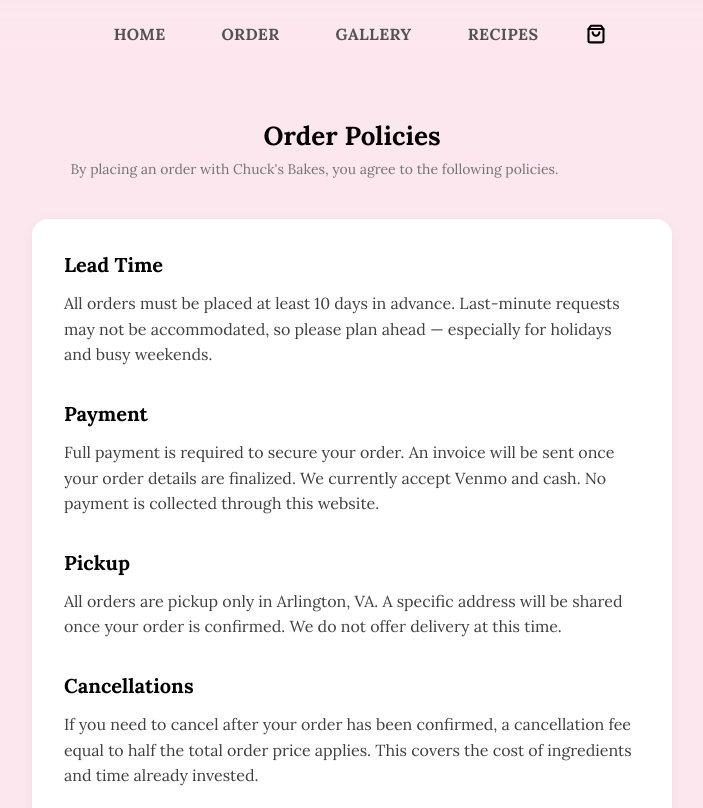
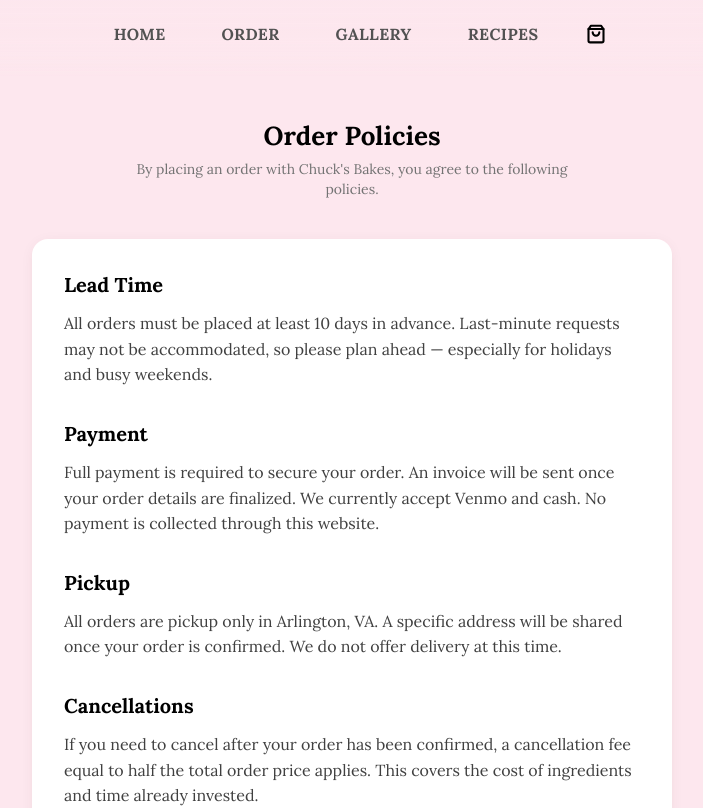
Before and after one commit to calebabraham21/chucks-bakes, a React (Vite) app: page /policies in a window 1280 px wide. Shown: the top 808 px of the page, without its empty margins (288-991 px from the left). Built offline with nearby package versions, Linux system fonts and the light colour scheme.

Commit message:
Update Order Policies and Privacy Policy layout for improved readability
- Adjusted the Order Policies page to center the text and limit its width for better presentation.
- Modified the Privacy Policy page to enhance the header spacing and overall layout for a cleaner look.

```diff
--- a/src/pages/OrderPolicies.tsx
+++ b/src/pages/OrderPolicies.tsx
@@ -6,7 +6,7 @@
       <div className="w-full max-w-2xl mx-auto px-4">
 
         <h1 className="font-bold text-black text-center mb-2">Order Policies</h1>
-        <p className="text-center text-gray-500 text-sm mb-10">
+        <p className="text-center text-gray-500 text-sm mb-10 max-w-md mx-auto">
           By placing an order with Chuck's Bakes, you agree to the following policies.
         </p>
 
--- a/src/pages/PrivacyPolicy.tsx
+++ b/src/pages/PrivacyPolicy.tsx
@@ -3,9 +3,7 @@
     <div className="bg-[#fde7ee] py-10">
       <div className="w-full max-w-2xl mx-auto px-4">
 
-        <h1 className="font-bold text-black text-center mb-2">Privacy Policy</h1>
-        <p className="text-center text-gray-500 text-sm mb-10">Last updated: {new Date().getFullYear()}</p>
-
+        <h1 className="font-bold text-black text-center mb-8">Privacy Policy</h1>
         <div className="bg-white rounded-2xl shadow-soft p-6 sm:p-8 space-y-8 text-gray-700 leading-relaxed">
 
           <p>
```
